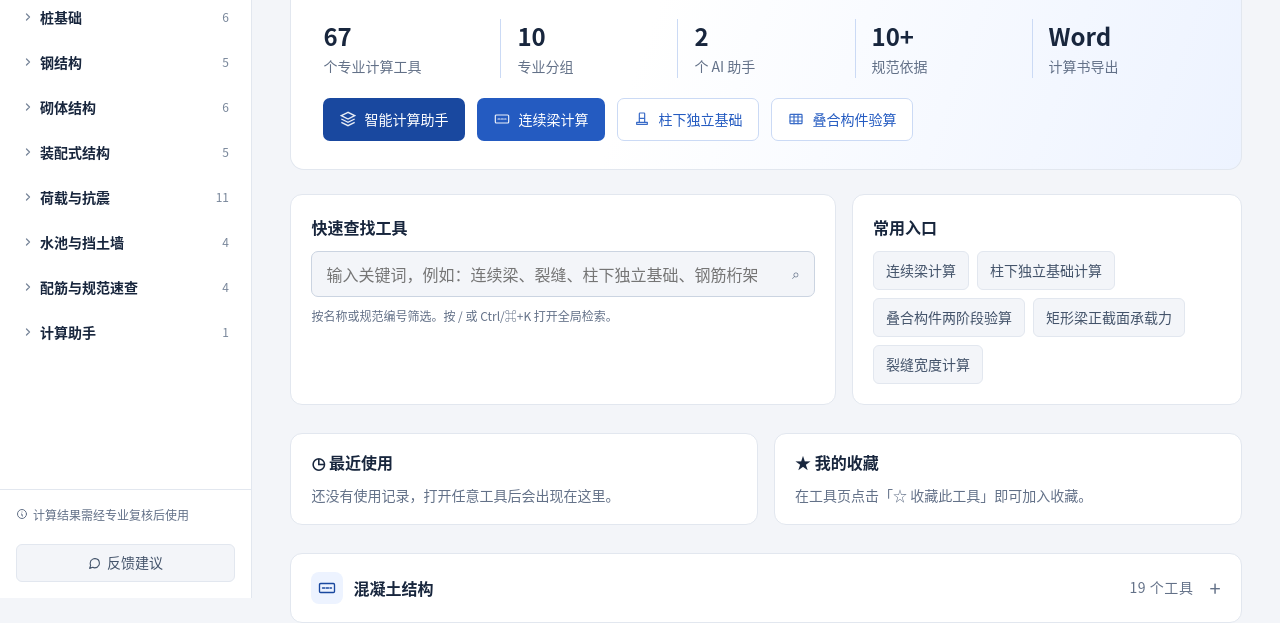
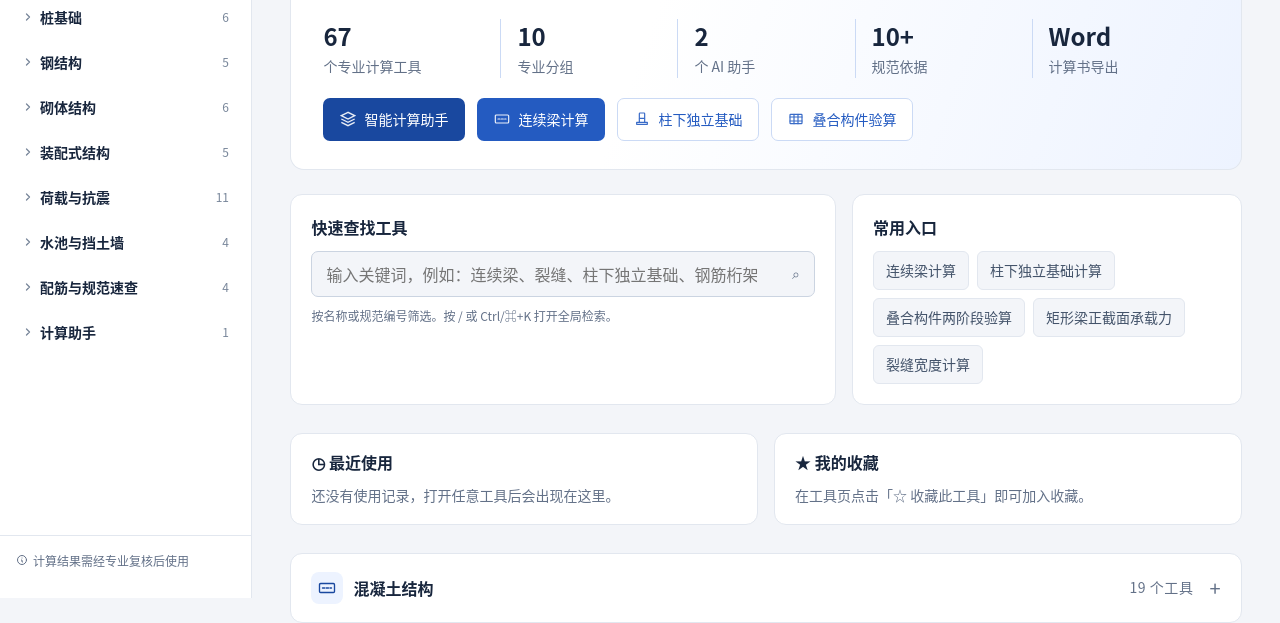
Before and after one commit to lining9898/struct-calc-toolkit, a plain HTML site: page index.html in a window 1280 px wide. Shown: the part 202-825 px from the top of the page. Drawn offline with Linux system fonts and the light colour scheme.

Commit message:
删除侧栏反馈建议入口 (#3)
* 删除侧栏反馈建议入口

* 删除侧栏反馈建议入口

```diff
--- a/index.html
+++ b/index.html
@@ -1318,10 +1318,6 @@
                 <svg viewBox="0 0 24 24" fill="none" stroke="currentColor" stroke-width="2" stroke-linecap="round" stroke-linejoin="round"><circle cx="12" cy="12" r="9"/><path d="M12 8h.01M11 12h1v4h1"/></svg>
                 计算结果需经专业复核后使用
             </div>
-            <a class="feedback-btn" href="https://my.feishu.cn/share/base/shrcnjuT074KRB7Rne5WrNbzgCf" target="_blank" rel="noopener">
-                <svg viewBox="0 0 24 24" fill="none" stroke="currentColor" stroke-width="2" stroke-linecap="round" stroke-linejoin="round"><path d="M21 11.5a8.38 8.38 0 0 1-.9 3.8 8.5 8.5 0 0 1-7.6 4.7 8.38 8.38 0 0 1-3.8-.9L3 21l1.9-5.7a8.38 8.38 0 0 1-.9-3.8 8.5 8.5 0 0 1 4.7-7.6 8.38 8.38 0 0 1 3.8-.9h.5a8.48 8.48 0 0 1 8 8v.5z"/></svg>
-                反馈建议
-            </a>
         </div>
     </aside>
 
--- a/src/ui/sidebar.js
+++ b/src/ui/sidebar.js
@@ -240,9 +240,7 @@
         html += '<div class="foot-note">';
         html += '<svg viewBox="0 0 24 24" fill="none" stroke="currentColor" stroke-width="2" stroke-linecap="round" stroke-linejoin="round"><circle cx="12" cy="12" r="9"/><path d="M12 8h.01M11 12h1v4h1"/></svg>';
         html += '<span>计算结果需经专业复核后使用</span></div>';
-        html += '<a class="feedback-btn" href="https://my.feishu.cn/share/base/shrcnjuT074KRB7Rne5WrNbzgCf" target="_blank" rel="noopener">';
-        html += '<svg viewBox="0 0 24 24" fill="none" stroke="currentColor" stroke-width="2" stroke-linecap="round" stroke-linejoin="round"><path d="M21 11.5a8.38 8.38 0 0 1-.9 3.8 8.5 8.5 0 0 1-7.6 4.7 8.38 8.38 0 0 1-3.8-.9L3 21l1.9-5.7a8.38 8.38 0 0 1-.9-3.8 8.5 8.5 0 0 1 4.7-7.6 8.38 8.38 0 0 1 3.8-.9h.5a8.48 8.48 0 0 1 8 8v.5z"/></svg>';
-        html += '反馈建议</a></div>';
+        html += '</div>';
 
         return html;
     }
```
